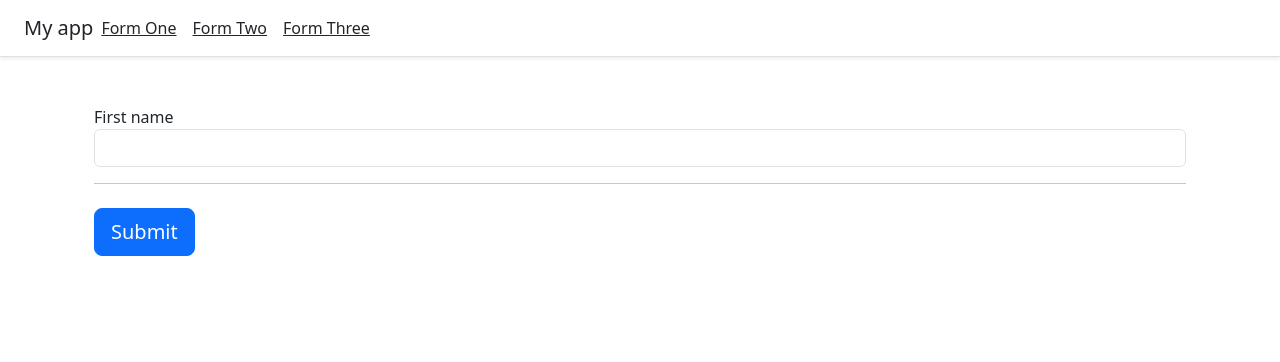
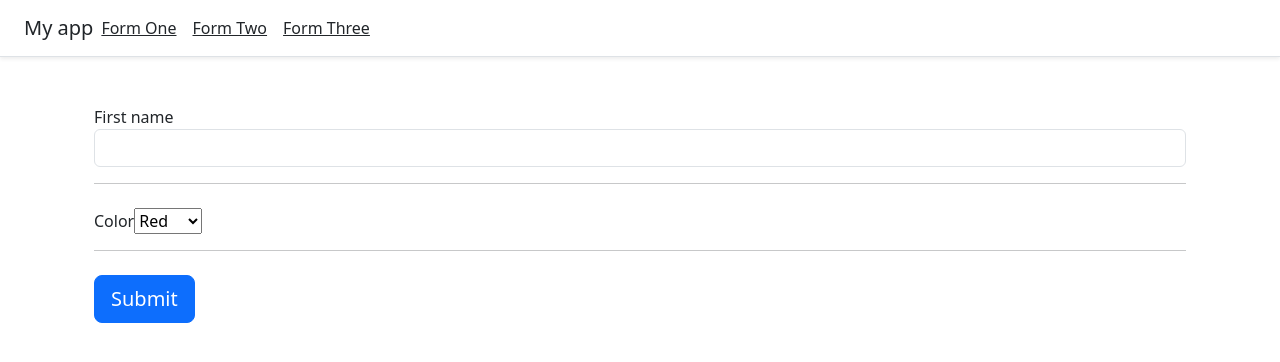
Before and after one commit to ferlobo1985/UDMY-REACT19-Forms, a React (Vite) app: page /formThree in a window 1280 px wide. Shown: the top 362 px of the page. Built offline with nearby package versions, Linux system fonts and the light colour scheme.

Commit message:
06-Formik Components
06-Formik Components

```diff
--- a/src/components/formThree.jsx
+++ b/src/components/formThree.jsx
@@ -1,22 +1,55 @@
-import React from 'react';
+import { Formik, Form, Field, ErrorMessage } from "formik";
+import * as Yup from 'yup';
 
 const FormThree = () => {
+
+    const formikProps = {
+        initialValues:{firstname:'', color:''},
+        validationSchema:Yup.object({
+            firstname: Yup.string().required('Sorry, firstname is required')
+        }),
+        onSubmit: values => {
+            console.log(values)
+        }
+    };
+
     return(
         <div className="container">
             <div className="col-md-12 mt-5">
-                <form>
+                <Formik {...formikProps}>
+                    { formik => (
+                        <Form>
                             <label htmlFor="firstname">First name</label>
-                    <input
+                            <Field
                                 className="form-control"
                                 type="text"
                                 name="firstname"
                             />
+                            {/* <ErrorMessage name="firstname"/> */}
+                            { formik.errors.firstname && formik.touched.firstname ?
+                                <span>{formik.errors.firstname}</span>
+                            :null}
+                            <hr className="mb-4" />
+
+                            <label htmlFor="color">Color</label>
+                            <Field
+                                as="select"
+                                name="color"
+                                className="cutom-select"
+                            >
+                                <option values="red">Red</option>
+                                <option values="green">Green</option>
+                                <option values="blue">Blue</option>
+                            </Field>
+
 
                             <hr className="mb-4" />
                             <button className="btn btn-primary btn-lg btn-block" type="submit">
                                 Submit
                             </button>
-                </form>
+                        </Form>
+                    )}
+                </Formik>
             </div>
         </div>
 
```
Lines whose indentation alone changed are shown as unchanged.
